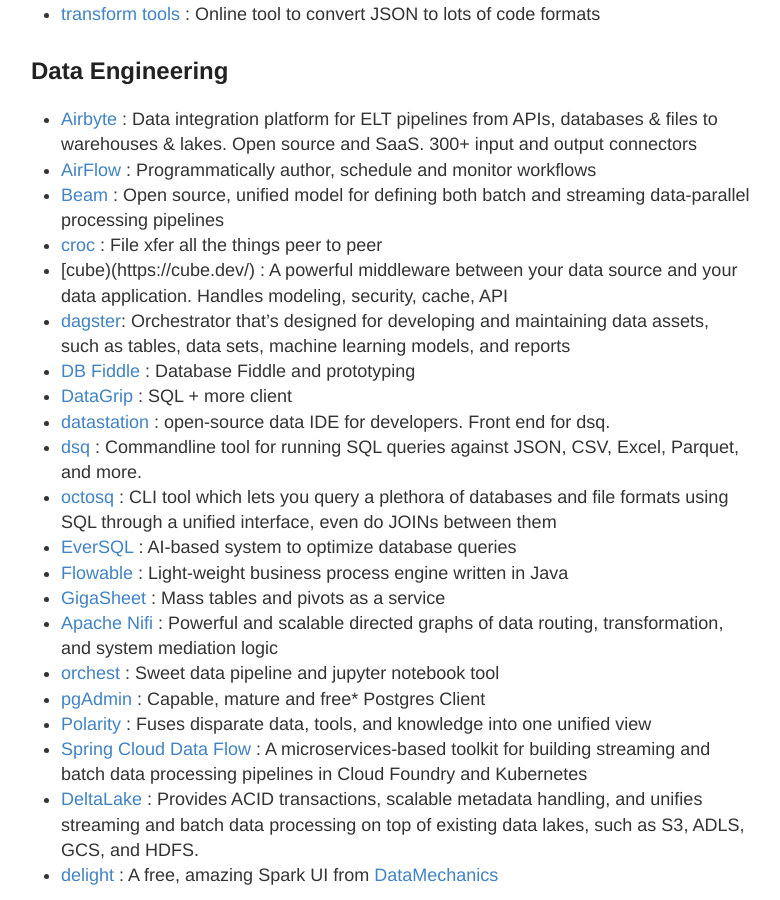
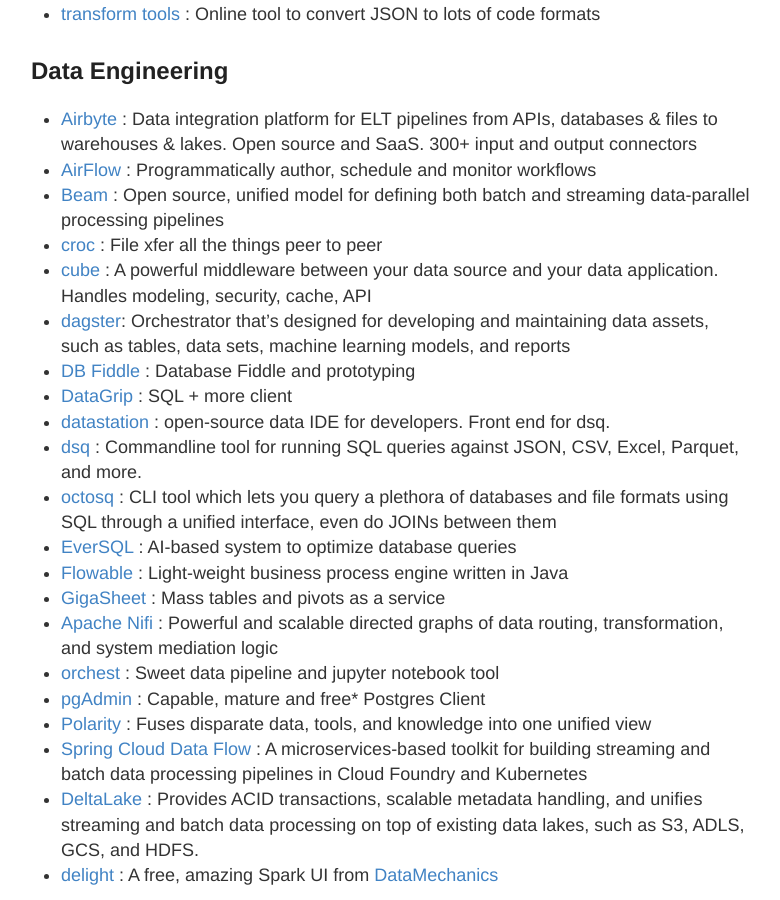
Before and after one commit to stevehenderson/stevehenderson.github.io, a Jekyll site: the page built from tools.md, in a window 1280 px wide and 900 px high, scrolled down 1590 px. Shown: the whole window, without its empty margins (249-1029 px from the left). Built offline with Jekyll 4.4.1, drawn with Linux system fonts in a browser that asks for light colours.

Commit message:
Update tools.md

```diff
--- a/tools.md
+++ b/tools.md
@@ -50,7 +50,7 @@
    * [AirFlow](https://airflow.apache.org/) : Programmatically author, schedule and monitor workflows
    * [Beam](https://beam.apache.org/) : Open source, unified model for defining both batch and streaming data-parallel processing pipelines
    * [croc](https://github.com/schollz/croc) : File xfer all the things peer to peer
-   * [cube)(https://cube.dev/) : A powerful middleware between your data source and your data application.  Handles modeling, security, cache, API
+   * [cube](https://cube.dev/) : A powerful middleware between your data source and your data application.  Handles modeling, security, cache, API
    * [dagster](https://github.com/dagster-io/dagster): Orchestrator that's designed for developing and maintaining data assets, such as tables, data sets, machine learning models, and reports
    * [DB Fiddle](https://www.db-fiddle.com/) : Database Fiddle and prototyping
    * [DataGrip](https://www.jetbrains.com/datagrip/) : SQL + more client
```
